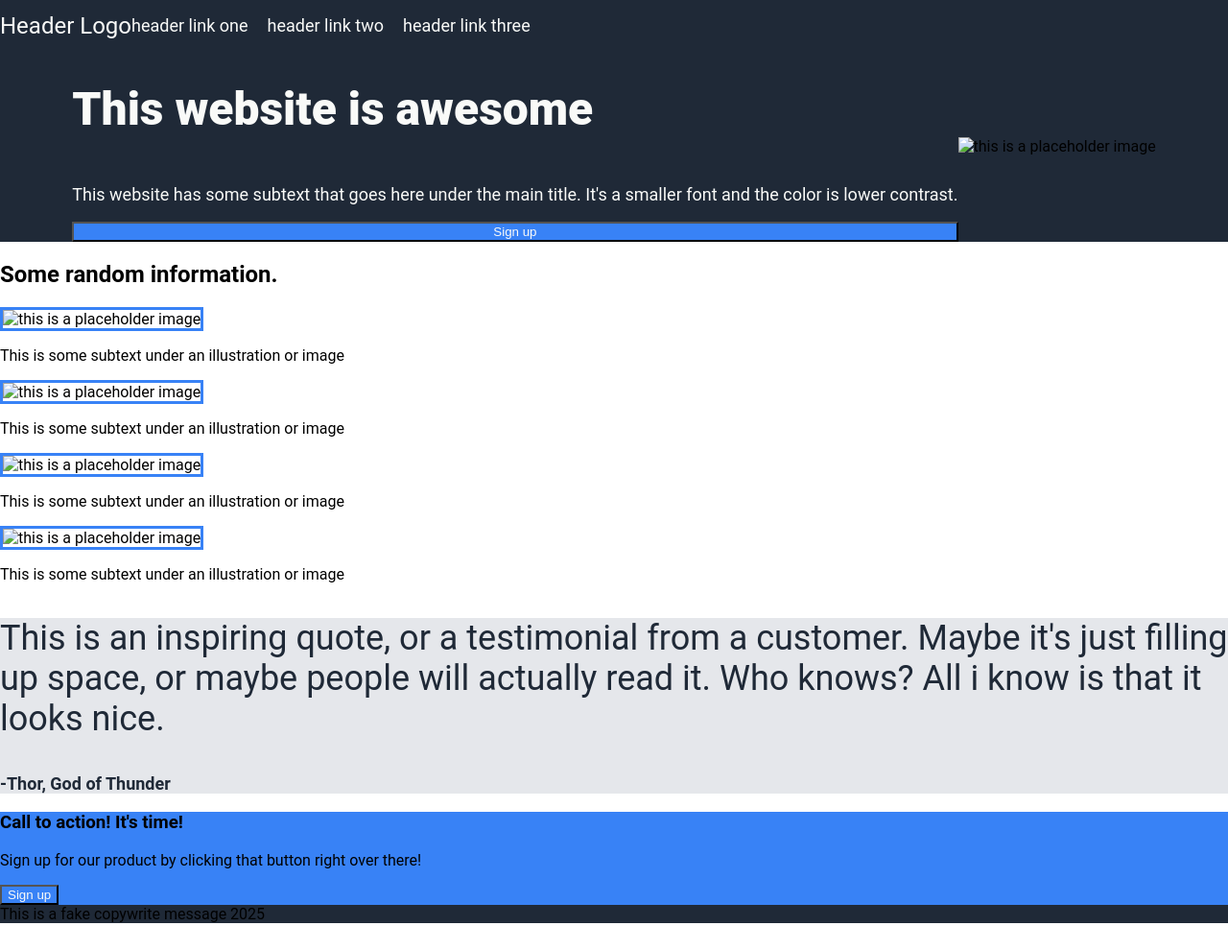
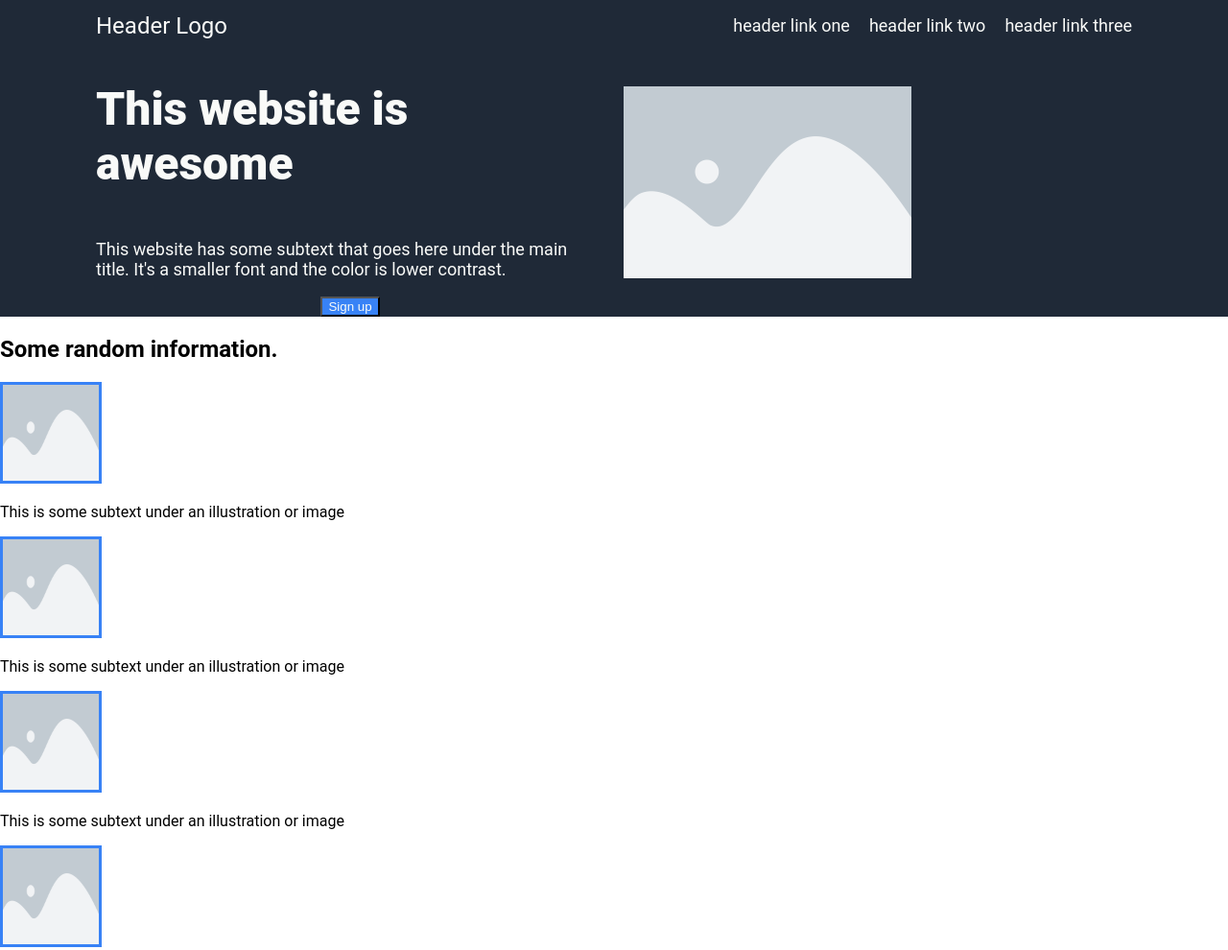
Before and after one commit to Harrison-Metz/odin-landing-page, a plain HTML site: page index.html in a window 1280 px wide. Shown: the top 990 px of the page at 96% size. Before the commit the page ends 962 px from the top, so only its background shows below. Drawn offline with Linux system fonts and the light colour scheme.

Commit message:
Added placeholder images and more flex rules

```diff
--- a/index.html
+++ b/index.html
@@ -25,7 +25,7 @@
             <button>Sign up</button>
         </div>
         <div class="hero-right">
-            <img src="#" alt="this is a placeholder image">
+            <img src="./images/placeholder.png" alt="this is a placeholder image">
         </div>
     </div>
 
@@ -34,19 +34,19 @@
             <h2>Some random information.</h2>
             <div class="card-container">
                 <div class="card">
-                    <img src="#" alt="this is a placeholder image">
+                    <img src="./images/placeholder.png" alt="this is a placeholder image">
                     <p>This is some subtext under an illustration or image</p>
                 </div>
                 <div class="card">
-                    <img src="#" alt="this is a placeholder image">
+                    <img src="./images/placeholder.png" alt="this is a placeholder image">
                     <p>This is some subtext under an illustration or image</p>
                 </div>
                 <div class="card">
-                    <img src="#" alt="this is a placeholder image">
+                    <img src="./images/placeholder.png" alt="this is a placeholder image">
                     <p>This is some subtext under an illustration or image</p>
                 </div>
                 <div class="card">
-                    <img src="#" alt="this is a placeholder image">
+                    <img src="./images/placeholder.png" alt="this is a placeholder image">
                     <p>This is some subtext under an illustration or image</p>
                 </div>
             </div>
--- a/styles.css
+++ b/styles.css
@@ -10,16 +10,19 @@ body {
     background-color: #1F2937;
     display: flex;
     align-items: center;
+    padding: 0 100px 0 100px;
 }
 
 .header ul {
     display: flex;
     gap: 20px;
     align-items: center;
+
 }
 
 .nav {
     margin-right: 0px;
+    margin-left: auto;
 }
 
 .content-middle {
@@ -48,14 +51,18 @@ ul {
 }
 
 .hero {
+    display: flex;
     align-items: center;
     justify-content: center;
+    gap: 20px;
 }
 
 .hero-left {
     display: flex;
     flex-direction: column;
-
+    width: 50%;
+    align-items: center;
+    justify-content: center;
 }
 
 .hero p, a {
@@ -63,8 +70,12 @@ ul {
     color: #F9FAF8;
 }
 
+.hero-right {
+    width: 50%;
+}
+
 .hero img {
-    width: 300px;
+    width: auto;
     height: 200px;
 }
 
```
Also changed, not shown: images/placeholder.png (added).
